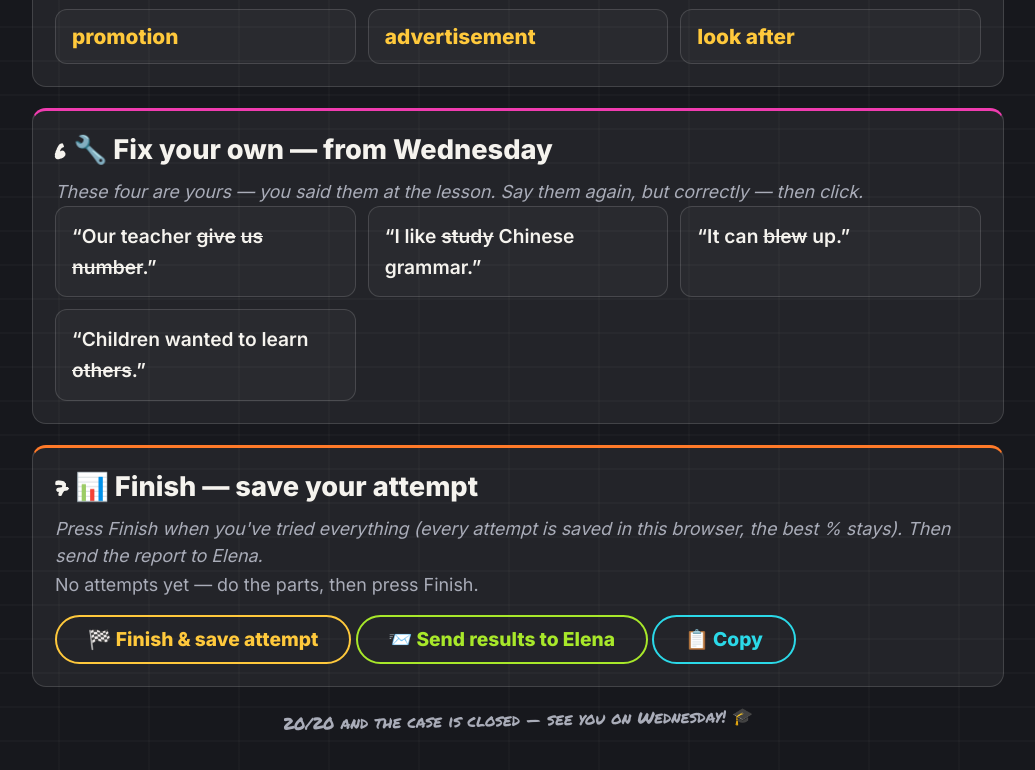
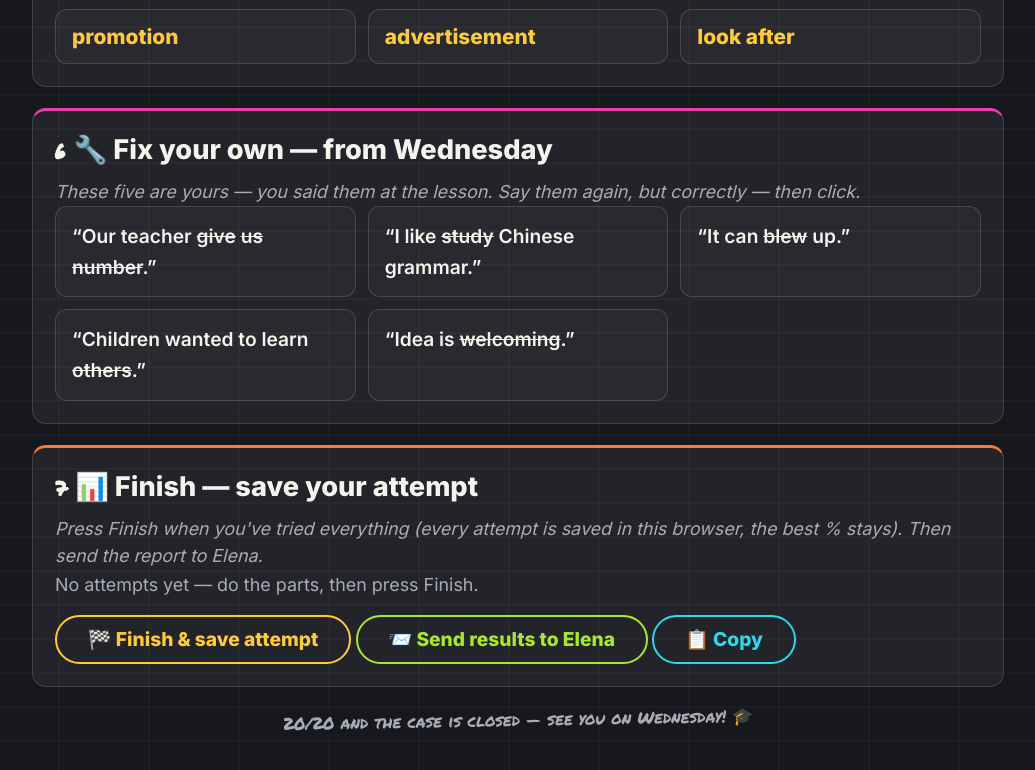
Before and after one commit to Elena777-code/masha-homework, a plain HTML site: page 006/index.html in a window 1280 px wide. Shown: the part 3541-4311 px from the top of the page, without its empty margins (122-1157 px from the left). Drawn offline with Linux system fonts and the light colour scheme; no server answers.

Commit message:
hw 006 + the welcoming card (Elena confirmed: «идея приветствуется» — Ideas are welcome; welcoming vs welcome + alternatives); fix-your-own now 5 cards

```diff
--- a/006/index.html
+++ b/006/index.html
@@ -173,12 +173,13 @@ h2 .tag{font-family:'Permanent Marker',cursive;font-size:.75em;margin-right:.4em
 <!-- PART 6 · FIX YOUR OWN — FROM TODAY -->
 <div class="card c-magenta">
   <h2><span class="tag">6</span>🔧 Fix your own — from Wednesday</h2>
-  <p class="hint">These four are yours — you said them at the lesson. Say them again, but correctly — then click.</p>
+  <p class="hint">These five are yours — you said them at the lesson. Say them again, but correctly — then click.</p>
   <div class="flips">
     <div class="flip" onclick="this.classList.toggle('open')"><div class="say">“Our teacher <s>give</s> <s>us number</s>.”</div><div class="back">→ Our teacher <b>gives us marks</b>. — school marks, not numbers; and <b>gives</b> (he/she/it + -s)</div></div>
     <div class="flip" onclick="this.classList.toggle('open')"><div class="say">“I like <s>study</s> Chinese grammar.”</div><div class="back">→ I like <b>studying</b> Chinese grammar. — like + -ing (rr!)</div></div>
     <div class="flip" onclick="this.classList.toggle('open')"><div class="say">“It can <s>blew</s> up.”</div><div class="back">→ It can <b>blow</b> up. — can + the base form</div></div>
     <div class="flip" onclick="this.classList.toggle('open')"><div class="say">“Children wanted to learn <s>others</s>.”</div><div class="back">→ Children wanted to learn <b>other languages</b>. — other + noun; <b>others</b> stands alone (some… others…)</div></div>
+    <div class="flip" onclick="this.classList.toggle('open')"><div class="say">“Idea is <s>welcoming</s>.”</div><div class="back">→ <b>Ideas are welcome!</b> — <b>welcoming</b> = warm and friendly (about people and places: a welcoming smile, a welcoming teacher); <b>welcome</b> = a good thing that you want to get. Other ways to say it: <i>Suggestions are welcome.</i> · <i>I'd love to hear your ideas.</i></div></div>
   </div>
 </div>
 
```
